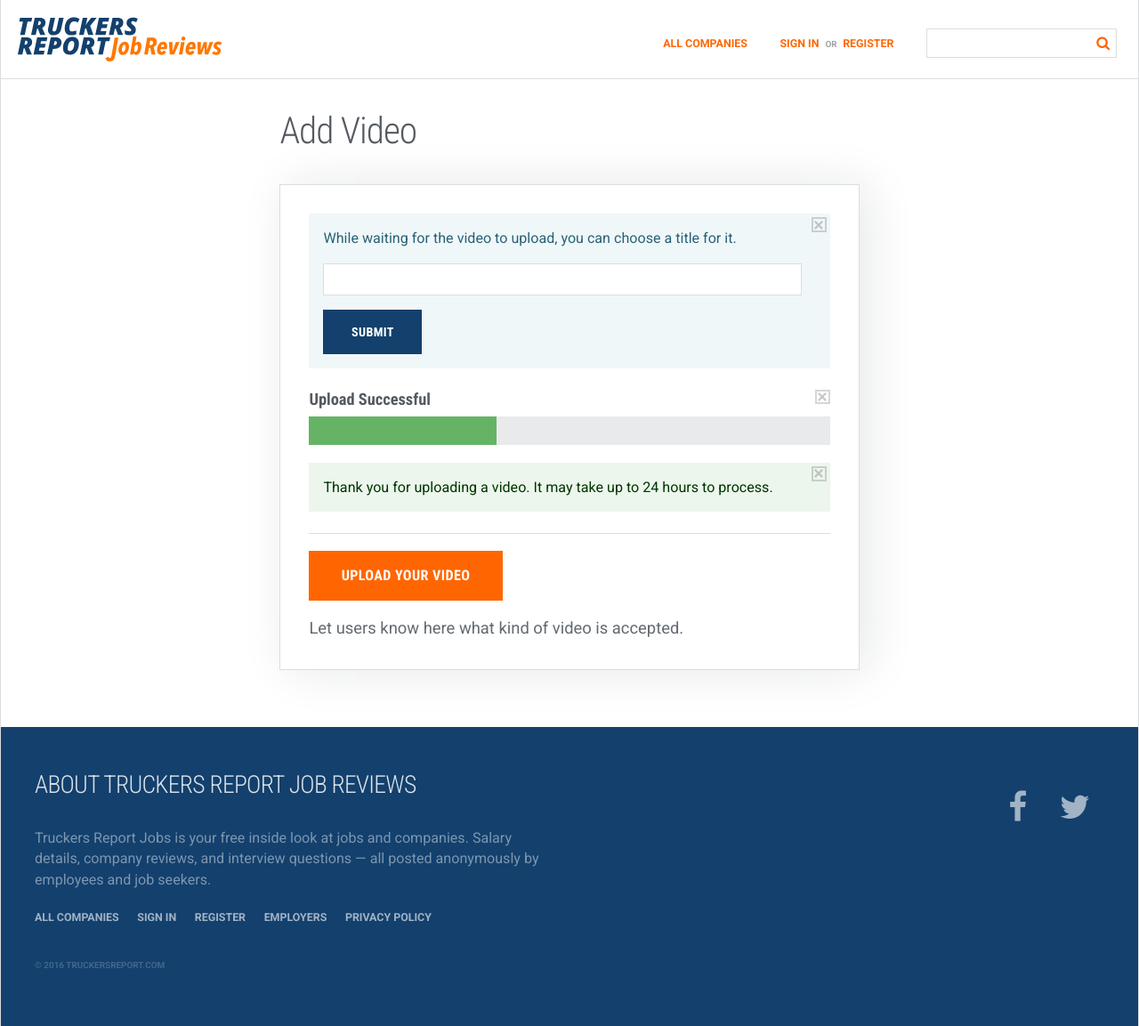
After one commit to thisbythem/truckersreportjobs, a PHP site: page /add-video-image.php in a window 1280 px wide. The commit adds this page. Shown: the whole page at 89% size. Run offline with PHP 8.4, Linux system fonts and the light colour scheme; some libraries are stand-ins or nearby versions.

Commit message:
video and image upload forms added

```diff
--- a/add-salary-survey.php
+++ b/add-salary-survey.php
@@ -8,7 +8,7 @@
       <div class="container narrow">
         <h2>Add Salary Survey</h2>
         <form class="form-add-review-salary">
-          <div class="form-errors">
+          <div class="form-alert alert-error">
             <p><b>Whoops!</b> There were some problems with your input.</p>
             <ul>
               <li>The pay field is required.</li>
--- /dev/null
+++ b/add-video-image.php
@@ -0,0 +1,45 @@
+<?php include("include/page-head.php"); ?>
+
+<body class="add-video-image-page">
+  <div class="site-container">
+    <?php include("include/site-header.php"); ?>
+
+    <div class="add-video-wrap">
+      <div class="container narrow">
+        <h2>Add Video</h2>
+        <form class="form-upload-box">
+          <div class="form-alert add-close">
+            <p>While waiting for the video to upload, you can choose a title for it.</p>
+            <p><input type="text" /></p>
+            <p><button type="submit" class="secondary-button">Submit</button></p>
+            <span class="close-icon"></span>
+          </div>
+          <div class="progress-div" style="">
+  					<h4><span class="upload-progress">Upload Successful</span>
+  					<span class="close-icon"></span>
+  					</h4>
+  					<div id="progress" class="progress">
+  						<div class="progress-bar progress-bar-success" style="width: 36%;"></div>
+  					</div>
+				  </div>
+
+          <div class="form-alert alert-success add-close">
+            <p>Thank you for uploading a video. It may take up to 24 hours to process.</p>
+            <span class="close-icon"></span>
+          </div>
+          <hr />
+          <fieldset class="form-action-upload">
+            <p><button type="submit">Upload Your Video</button></p>
+            <p>
+              Let users know here what kind of video is accepted.
+            </p>
+          </fieldset>
+        </form>
+      </div>
+    </div>
+
+
+
+    <?php include("include/site-footer.php"); ?>
+  </div>
+</body>
--- a/company-detail.php
+++ b/company-detail.php
@@ -80,7 +80,7 @@
       <div class="container">
 
         <div class="sub-group company-detail-videos">
-          <h4><i class="fa fa-circle"></i> Videos <a href="/"><i class="fa fa-plus"></i> Add Video</a></h4>
+          <h4><i class="fa fa-circle"></i> Videos <a href="/add-video-image.php"><i class="fa fa-plus"></i> Add Video</a></h4>
           <div class="row company-videos-wrap">
             <a class="venobox" data-type="youtube" data-overlay="rgba(19,64,108,0.85)" href="https://youtu.be/YETb5VzLsJg" data-autoplay="true">
               <img src="../images/temp-vid-slug-1.jpg" />
@@ -94,7 +94,7 @@
         </div>
 
         <div class="sub-group company-detail-images">
-          <h4><i class="fa fa-circle"></i> Photos <a href="/"><i class="fa fa-plus"></i> Add Photo</a></h4>
+          <h4><i class="fa fa-circle"></i> Photos <a href="/add-video-image.php"><i class="fa fa-plus"></i> Add Photo</a></h4>
           <div class="row company-images-wrap">
             <a class="venobox" data-gall="companyGallery" href="../images/temp-image-thumb-1.jpg"><img src="../images/temp-image-thumb-1.jpg" /></a>
             <a class="venobox" data-gall="companyGallery" href="../images/temp-image-thumb-1.jpg"><img src="../images/temp-image-thumb-1.jpg" /></a>
--- a/css/site.css
+++ b/css/site.css
@@ -482,7 +482,7 @@ th {
   max-width: 100%;
   height: auto; }
 
-.btn, .view-more-wrap a, input[type="submit"], button[type="submit"], .homepage-section.homepage-hero .action-callouts a, .company-detail-page .company-detail-anchor-nav .actions a {
+.btn, .view-more-wrap a, input[type="submit"], button[type="submit"], input[type="submit"].secondary-button, button[type="submit"].secondary-button, .homepage-section.homepage-hero .action-callouts a, .company-detail-page .company-detail-anchor-nav .actions a {
   display: inline-block;
   padding: 1.25em 2.25em;
   color: #fff;
@@ -502,21 +502,21 @@ th {
 .company-detail-salary-entry dt, .company-detail-review-entry .company-detail-review-entry-footer,
 .company-detail-review-entry .company-detail-salary-entry-footer,
 .company-detail-salary-entry .company-detail-review-entry-footer,
-.company-detail-salary-entry .company-detail-salary-entry-footer, .company-detail-discussion-entry .discussion-author, .company-detail-discussion-entry .company-detail-discussion-entry-footer, .company-detail-discussion-entry .entry-forum-link, .company-detail-job-entry span:last-of-type, .nav-search-results small, .company-list-block .read-more, .company-list-block .company-rating-total, .form-label-small, .form-add-review-salary label, .form-add-review-salary h5, .user-entry-form .remember-me, .user-entry-form .form-links a, .site-nav,
+.company-detail-salary-entry .company-detail-salary-entry-footer, .company-detail-discussion-entry .discussion-author, .company-detail-discussion-entry .company-detail-discussion-entry-footer, .company-detail-discussion-entry .entry-forum-link, .company-detail-job-entry span:last-of-type, .nav-search-results small, .company-list-block .read-more, .company-list-block .company-rating-total, .form-label-small, .form-add-review-salary label, .form-add-review-salary h5, .form-upload-box label, .form-upload-box h5, .user-entry-form .remember-me, .user-entry-form .form-links a, .site-nav,
 .site-header-user-wrap, .site-footer .footer-nav a, .site-footer .copyright, .company-detail-page .company-detail-header .company-trailer-type span, .company-detail-page .company-detail-anchor-nav .anchor-nav, .all-companies-list-header form label {
   font-size: 0.675em;
   font-weight: 700;
   text-transform: uppercase; }
 
-.form-errors li, .company-detail-page .company-detail-profile-salary li, .basic-page-wrap li {
+.form-alert li, .company-detail-page .company-detail-profile-salary li, .basic-page-wrap li {
   position: relative;
   margin-bottom: 0.75rem;
   padding-left: 1rem;
   font-size: 0.925em;
   line-height: 1.1; }
-  .form-errors li:last-of-type, .company-detail-page .company-detail-profile-salary li:last-of-type, .basic-page-wrap li:last-of-type {
+  .form-alert li:last-of-type, .company-detail-page .company-detail-profile-salary li:last-of-type, .basic-page-wrap li:last-of-type {
     margin-bottom: 0; }
-  .form-errors li::before, .company-detail-page .company-detail-profile-salary li::before, .basic-page-wrap li::before {
+  .form-alert li::before, .company-detail-page .company-detail-profile-salary li::before, .basic-page-wrap li::before {
     content: "•";
     position: absolute;
     top: -0.25rem;
@@ -1278,6 +1278,16 @@ input[type="submit"], button[type="submit"] {
     -moz-transition: background-color 0.2s;
     transition: background-color 0.2s;
     background-color: #ff7d28; }
+  input[type="submit"].secondary-button, button[type="submit"].secondary-button {
+    -webkit-transition: background-color 0.2s;
+    -moz-transition: background-color 0.2s;
+    transition: background-color 0.2s;
+    background-color: #13406d; }
+    input[type="submit"].secondary-button:hover, button[type="submit"].secondary-button:hover {
+      -webkit-transition: background-color 0.2s;
+      -moz-transition: background-color 0.2s;
+      transition: background-color 0.2s;
+      background-color: #365d83; }
 
 form {
   -moz-placeholder-color: #7b8187;
@@ -1287,16 +1297,53 @@ form {
   form ::-moz-placeholder {
     color: #7b8187; }
 
-.form-errors {
+.form-alert {
+  position: relative;
   margin-bottom: 1.5rem;
   padding: 1rem;
   font-size: 0.875em;
-  background: rgba(255, 0, 0, 0.075);
-  color: #4d0000; }
-  .form-errors li::before {
+  background: rgba(58, 146, 175, 0.075);
+  color: #276276; }
+  .form-alert p:last-of-type {
+    margin-bottom: 0; }
+  .form-alert ul {
+    margin: 1rem; }
+    .form-alert ul:last-child {
+      margin-bottom: 0; }
+  .form-alert li::before {
+    color: #276276; }
+  .form-alert.alert-success {
+    background: rgba(0, 128, 0, 0.075);
+    color: #003400; }
+    .form-alert.alert-success li::before {
+      color: #003400; }
+  .form-alert.alert-error {
+    background: rgba(255, 0, 0, 0.075);
     color: #4d0000; }
-
-.form-label-small, .form-add-review-salary label, .form-add-review-salary h5 {
+    .form-alert.alert-error li::before {
+      color: #4d0000; }
+  .form-alert.add-close {
+    padding-right: 2rem; }
+    .form-alert.add-close .close-icon {
+      -webkit-transition: opacity, 0.3s;
+      -moz-transition: opacity, 0.3s;
+      transition: opacity, 0.3s;
+      opacity: 0.5;
+      display: block;
+      position: absolute;
+      top: 4px;
+      right: 4px;
+      bottom: auto;
+      left: auto;
+      padding: 0.4rem;
+      border: 2px solid rgba(15, 25, 36, 0.35);
+      background: url("../images/icon-close.svg") no-repeat center center;
+      background-size: 75%;
+      cursor: pointer; }
+      .form-alert.add-close .close-icon:hover {
+        opacity: 1; }
+
+.form-label-small, .form-add-review-salary label, .form-add-review-salary h5, .form-upload-box label, .form-upload-box h5 {
   display: block;
   margin: 0 0 0.5rem;
   font-family: "Roboto", Helvetica, sans-serif;
@@ -1522,6 +1569,50 @@ form {
       clear: both; }
     .user-entry-form fieldset:last-of-type {
       margin-bottom: 0; }
+
+.form-upload-box {
+  margin-bottom: 2rem;
+  padding: 1rem;
+  background: #ffffff;
+  border: 1px solid #dbddde;
+  box-shadow: rgba(15, 25, 36, 0.1) 10px 0 50px 0; }
+  @media screen and (min-width: 768px) {
+    .form-upload-box {
+      padding: 2rem; } }
+  .form-upload-box .form-action-upload p:last-of-type {
+    margin-bottom: 0; }
+
+.progress-div h4 {
+  margin: 0 0 0.5rem;
+  font-weight: 700; }
+  .progress-div h4 .close-icon {
+    -webkit-transition: opacity, 0.3s;
+    -moz-transition: opacity, 0.3s;
+    transition: opacity, 0.3s;
+    opacity: 0.5;
+    display: block;
+    float: right;
+    padding: 0.4rem;
+    border: 2px solid rgba(15, 25, 36, 0.35);
+    background: url("../images/icon-close.svg") no-repeat center center;
+    background-size: 75%;
+    cursor: pointer; }
+    .progress-div h4 .close-icon:hover {
+      opacity: 1; }
+.progress-div .progress {
+  position: relative;
+  overflow: hidden;
+  height: 2rem;
+  margin-bottom: 20px;
+  background-color: #e9eaeb; }
+.progress-div .progress-bar {
+  position: absolute;
+  top: 0;
+  right: 0;
+  bottom: 0;
+  left: 0;
+  height: 100%;
+  background: #66b366; }
 
 .site-header {
   padding: 1rem;
--- a/sass/components/_form-add-review-salary.sass
+++ b/sass/components/_form-add-review-salary.sass
@@ -115,8 +115,5 @@
         margin: 0 -2rem -.5rem
         padding: 1.5rem 2rem 0
 
-
-
-
   +media($smallScreenUp)
     padding: 2rem
--- /dev/null
+++ b/sass/components/_form-upload-box.sass
@@ -0,0 +1,15 @@
+.form-upload-box
+  margin-bottom: 2rem
+  padding: 1rem
+  background: $white
+  border: 1px solid $gray-light
+  box-shadow: transparentize($black, .9) 10px 0 50px 0
+  +media($smallScreenUp)
+    padding: 2rem
+
+  label, h5
+    @extend .form-label-small
+
+
+  .form-action-upload
+    +last-p
--- a/sass/components/_forms.sass
+++ b/sass/components/_forms.sass
@@ -26,6 +26,8 @@ input[type="radio"], input[type="checkbox"]
 
 input[type="submit"], button[type="submit"]
   +btn
+  &.secondary-button
+    +btn($brand-blue)
 
 $placeholder-color: $gray-dark
 
@@ -42,16 +44,52 @@ form
   :-ms-input-placeholder
     color: $placeholder-color
 
-.form-errors
+/// FORM PROMPTS & ERRORS
+.form-alert
+  +last-p
+  position: relative
   margin-bottom: 1.5rem
   padding: 1rem
   font-size: .875em
-  background: transparentize($red, .925)
-  color: darken($red, 35)
+  background: transparentize($blue, .925)
+  color: darken($blue, 15)
+  ul
+    margin: 1rem
+    &:last-child
+      margin-bottom: 0
   li
     @extend %bullet-list-style
     &::before
-      color: darken($red, 35)
+      color: darken($blue, 15)
+  &.alert-success
+    background: transparentize($green, .925)
+    color: darken($green, 15)
+    li
+      &::before
+        color: darken($green, 15)
+  &.alert-error
+    background: transparentize($red, .925)
+    color: darken($red, 35)
+    li
+      &::before
+        color: darken($red, 35)
+
+  &.add-close
+    padding-right: 2rem
+    .close-icon
+      +transition(opacity, .3s)
+      opacity: .5
+      display: block
+      +position(absolute, 4px 4px auto auto)
+      padding: .4rem
+      border: 2px solid transparentize($black, .65)
+      background: url("../images/icon-close.svg") no-repeat center center
+      background-size: 75%
+      cursor: pointer
+      &:hover
+        opacity: 1
+
+
 
 //// FORM MIXINS & EXTEND STYLES
 =select-block-style($sheight: 3em)
--- /dev/null
+++ b/sass/components/_progress-bar.sass
@@ -0,0 +1,29 @@
+.progress-div
+  h4
+    margin: 0 0 .5rem
+    font-weight: 700
+    .close-icon
+      +transition(opacity, .3s)
+      opacity: .5
+      display: block
+      float: right
+      padding: .4rem
+      border: 2px solid transparentize($black, .65)
+      background: url("../images/icon-close.svg") no-repeat center center
+      background-size: 75%
+      cursor: pointer
+      &:hover
+        opacity: 1
+
+
+  .progress
+    position: relative
+    overflow: hidden
+    height: 2rem
+    margin-bottom: 20px
+    background-color: $gray-lighter
+
+  .progress-bar
+    +position(absolute, 0 0 0 0)
+    height: 100%
+    background: tint($green, 40)
--- a/sass/site.sass
+++ b/sass/site.sass
@@ -25,6 +25,8 @@
 @import components/forms
 @import components/form-add-review-salary
 @import components/user-entry
+@import components/form-upload-box.sass
+@import components/progress-bar.sass
 
 // LAYOUT
 @import layout/header
```
Also changed, not shown: images/icon-close.svg (added), 1 other file.
